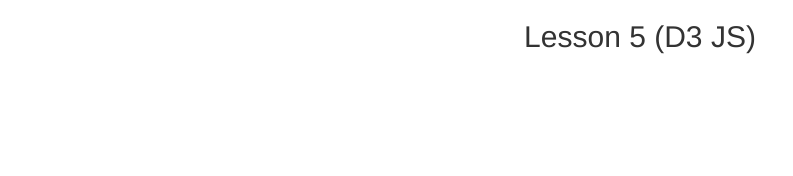
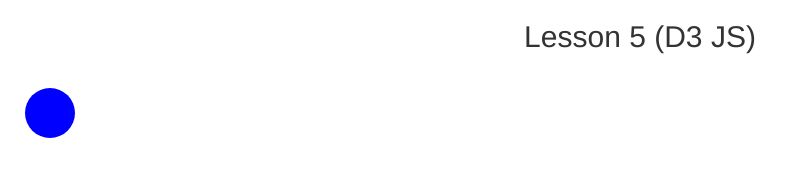
Before and after one commit to ajaysinghj8/D3JS, a website: page 5/index.html in a window 1280 px wide. Shown: the whole page, without its empty margins (0-793 px from the left). Drawn offline with Linux system fonts and the light colour scheme.

Commit message:
Circle using svg

```diff
--- a/5/index.html
+++ b/5/index.html
@@ -24,7 +24,9 @@
     <div class="container-fluid">
         <div class="row">
             <h2 class="text-center">Lesson 5 (D3 JS)</h2>
-
+            <svg width="100" height="100">
+                <circle cx="50" cy="50" r="25" style="fill:blue" />
+            </svg>
         </div>
     </div>
     <script type="text/javascript" src="script.js"></script>
```
